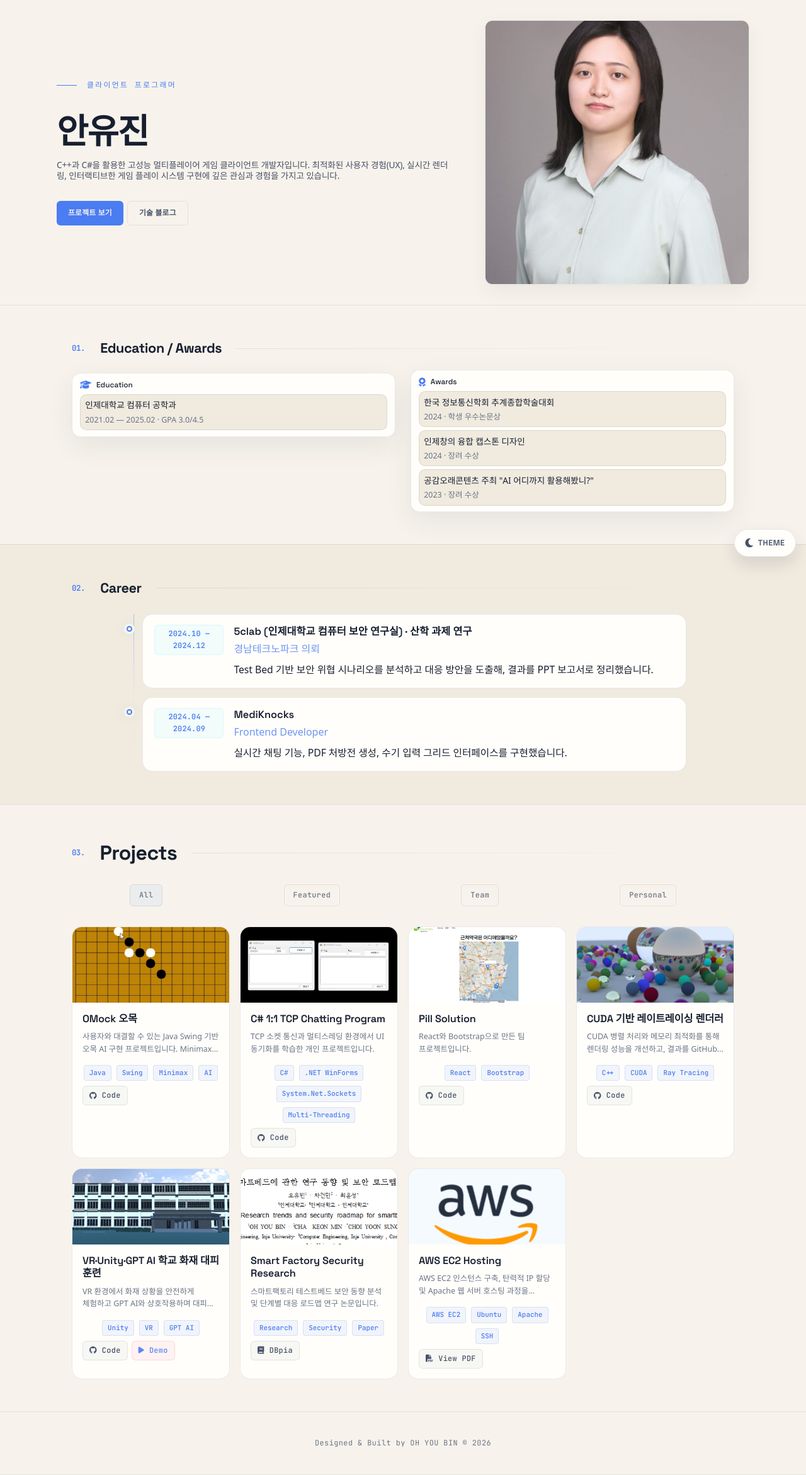
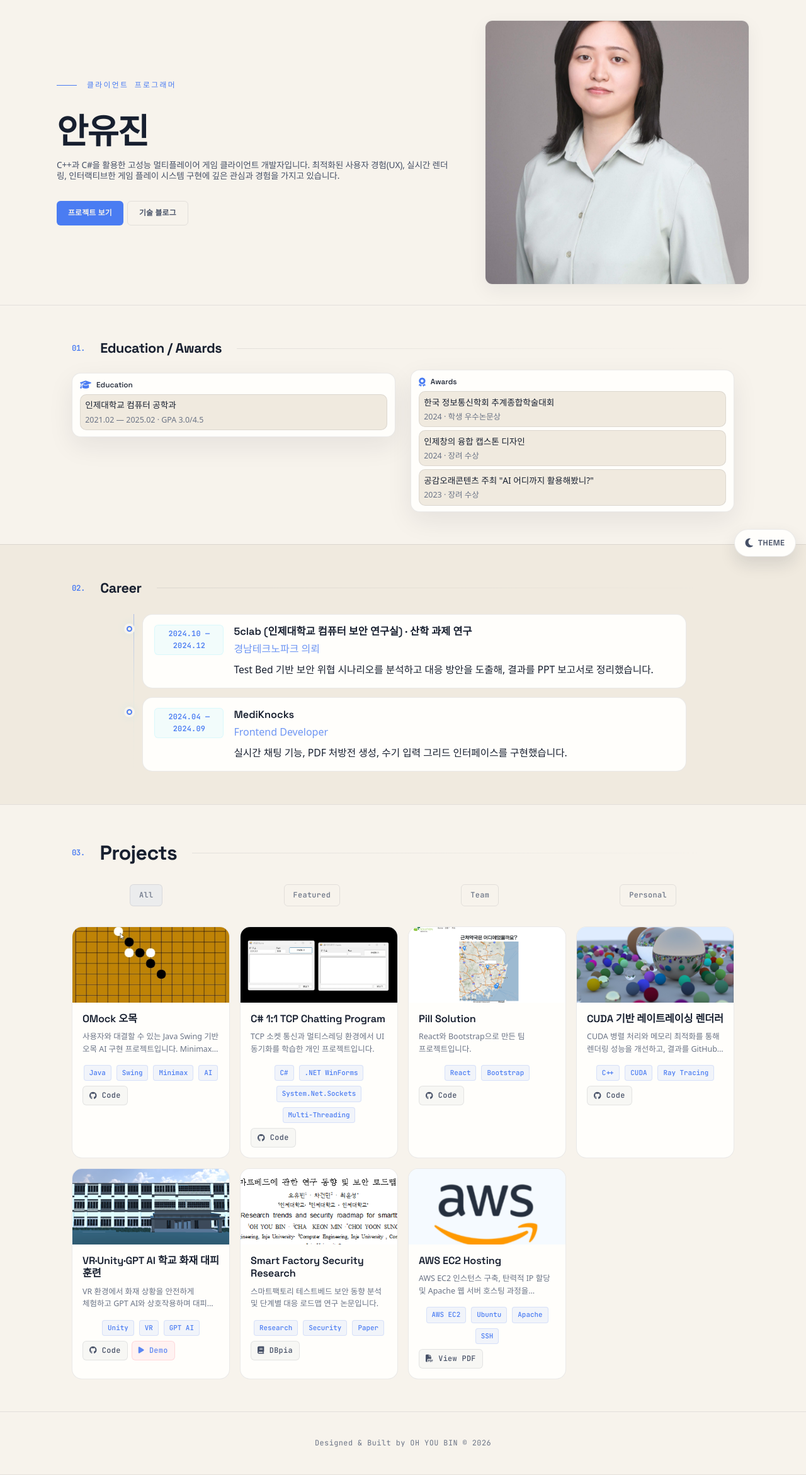
Before and after one commit to eye2ffect/eye2ffect.github.io, a Jekyll site: the page built from index.html, in a window 1280 px wide. Shown: the whole page at 63% size. Built offline with Jekyll 4.4.1, drawn with Linux system fonts in a browser that asks for light colours; some web fonts are replaced.

Commit message:
fix(hero): crop profile to show lower face and upper torso (object-position 42%)

```diff
--- a/assets/css/main.css
+++ b/assets/css/main.css
@@ -56,7 +56,7 @@
   --profile-filter: saturate(0.98) contrast(1.01) brightness(1);
   --profile-border-width: 1px;
   --profile-glow: rgba(0, 0, 0, 0);
-  --profile-object-position: 30%;
+  --profile-object-position: 42%;
 
   /* ---- Typography ---- */
   --font-display: 'Space Grotesk', system-ui, -apple-system, sans-serif;
@@ -129,7 +129,7 @@
   --profile-filter: brightness(0.98) contrast(1.02) saturate(0.95);
   --profile-border-width: 1px;
   --profile-glow: rgba(0, 0, 0, 0);
-  --profile-object-position: 30%;
+  --profile-object-position: 42%;
 }
 
 /* ================================================================
```
